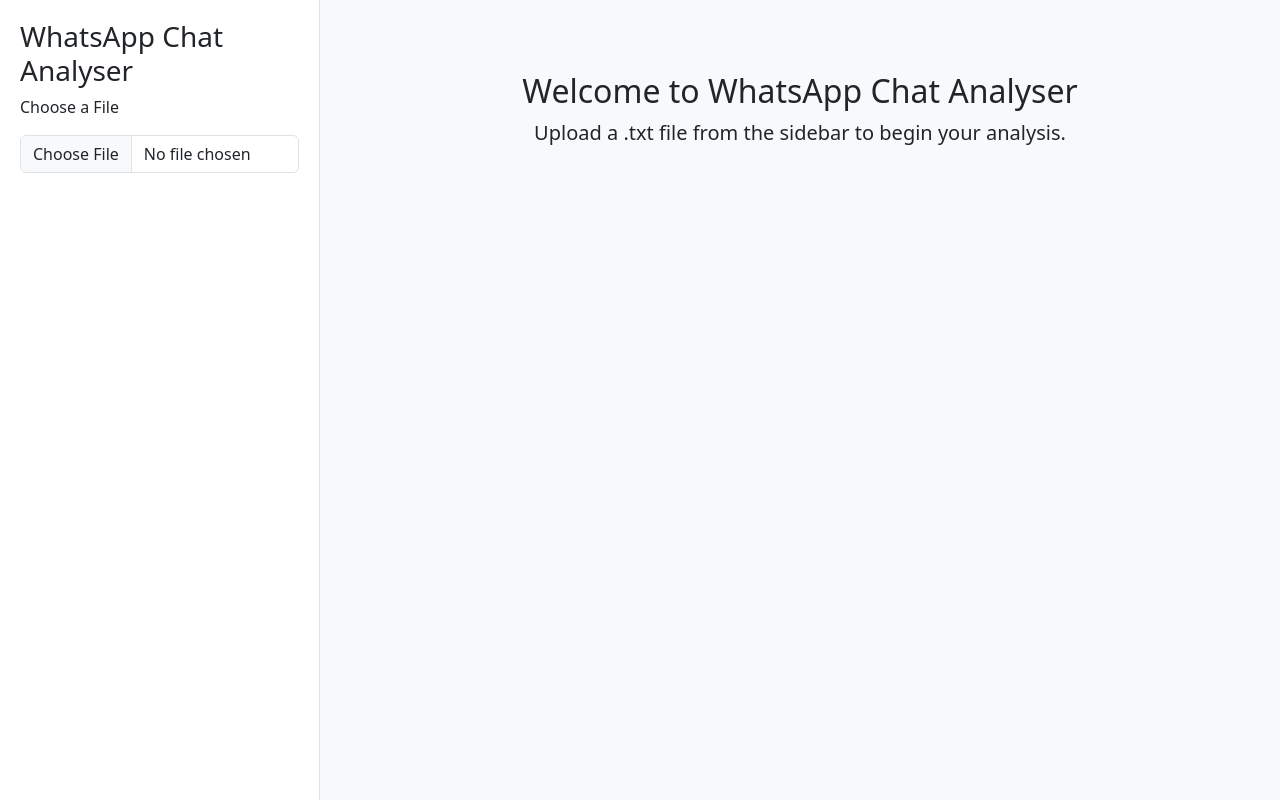
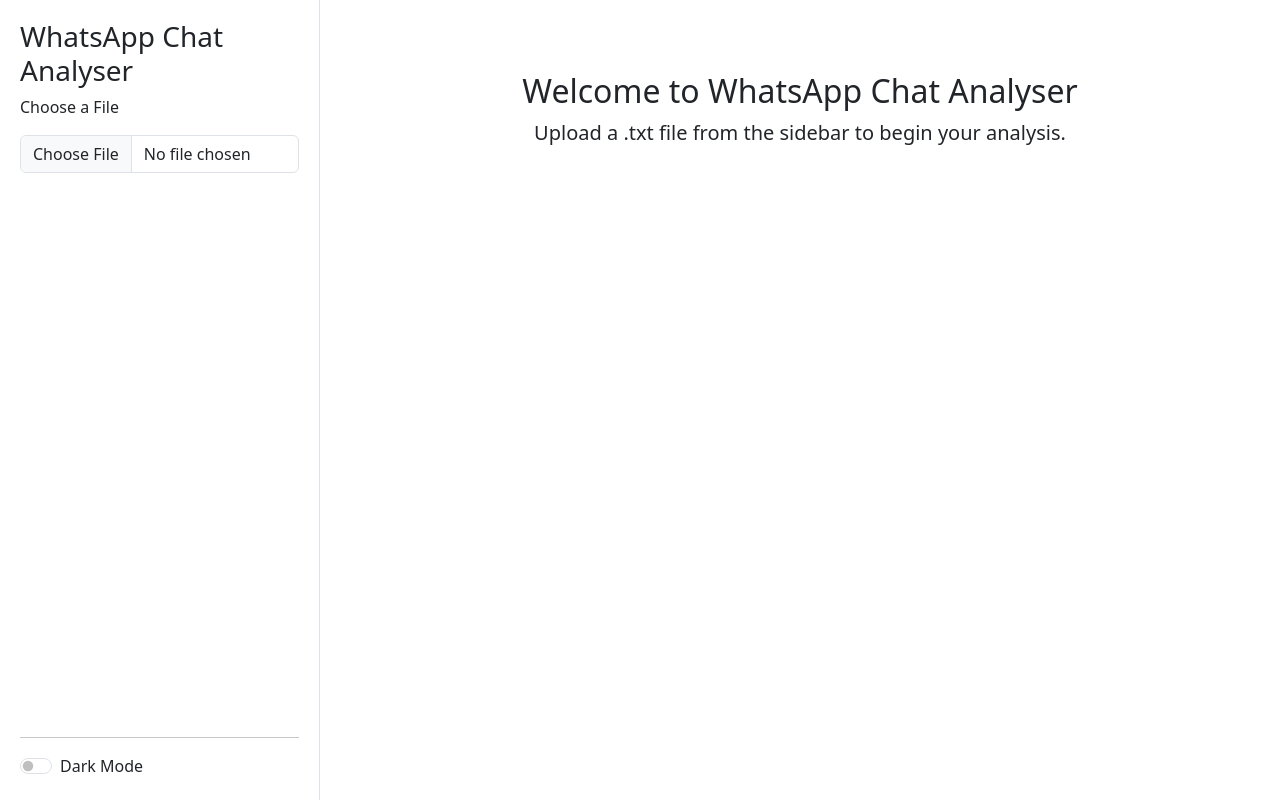
Before and after one commit to VashuTheGreat/WhatsAppChatAnalyser, a FastAPI app: page / in a window 1280 px wide. Run offline with FastAPI, Linux system fonts and the light colour scheme; some libraries are stand-ins or nearby versions.

Commit message:
added dark mode

```diff
--- a/api/templates/index.html
+++ b/api/templates/index.html
@@ -7,19 +7,41 @@
     <link href="https://cdn.jsdelivr.net/npm/bootstrap@5.3.0/dist/css/bootstrap.min.css" rel="stylesheet">
     <link href="https://cdn.jsdelivr.net/npm/tom-select@2.2.2/dist/css/tom-select.bootstrap5.min.css" rel="stylesheet">
     <style>
-        body { background-color: #f8f9fa; }
-        .sidebar { background-color: #ffffff; padding: 20px; border-right: 1px solid #dee2e6; height: 100vh; position: sticky; top: 0; }
-        .stat-card { background: #fff; padding: 20px; border-radius: 10px; box-shadow: 0 2px 4px rgba(0,0,0,0.05); text-align: center; }
-        .plot-container { background: #fff; padding: 20px; border-radius: 10px; box-shadow: 0 2px 4px rgba(0,0,0,0.05); margin-bottom: 20px; }
-        .plot-container img { max-width: 100%; height: auto; }
+        :root {
+            --sidebar-bg: #ffffff;
+            --card-bg: #ffffff;
+            --border-color: #dee2e6;
+        }
+        [data-bs-theme="dark"] {
+            --sidebar-bg: #212529;
+            --card-bg: #2c3034;
+            --border-color: #373b3e;
+        }
+        body { background-color: var(--bs-body-bg); color: var(--bs-body-color); }
+        .sidebar { background-color: var(--sidebar-bg); padding: 20px; border-right: 1px solid var(--border-color); height: 100vh; position: sticky; top: 0; }
+        .stat-card { background: var(--card-bg); padding: 20px; border-radius: 10px; box-shadow: 0 4px 6px rgba(0,0,0,0.1); text-align: center; color: var(--bs-body-color); transition: background-color 0.3s, color 0.3s; }
+        .plot-container { background: var(--card-bg); padding: 20px; border-radius: 10px; box-shadow: 0 4px 6px rgba(0,0,0,0.1); margin-bottom: 20px; color: var(--bs-body-color); transition: background-color 0.3s, color 0.3s; }
+        [data-bs-theme="dark"] .stat-card, [data-bs-theme="dark"] .plot-container {
+            box-shadow: 0 4px 6px rgba(0,0,0,0.3);
+        }
+        .plot-container img { max-width: 100%; height: auto; border-radius: 5px; }
         /* Tom Select adjustments */
-        .ts-control { border-radius: 0.375rem !important; }
+        .ts-control { border-radius: 0.375rem !important; background-color: var(--bs-body-bg) !important; color: var(--bs-body-color) !important; border-color: var(--border-color) !important; }
+        .ts-wrapper.single .ts-control { background-image: none !important; }
+        .ts-dropdown { background-color: var(--bs-body-bg) !important; color: var(--bs-body-color) !important; border-color: var(--border-color) !important; }
+        .ts-dropdown .option { color: var(--bs-body-color) !important; }
+        .ts-dropdown .active { background-color: var(--bs-tertiary-bg) !important; color: var(--bs-body-color) !important; }
+
+        .theme-toggle {
+            padding-top: 20px;
+        }
     </style>
 </head>
-<body>
+<body data-bs-theme="light">
     <div class="container-fluid">
         <div class="row">
-            <div class="col-md-3 sidebar">
+            <div class="col-md-3 sidebar d-flex flex-column">
+                <div class="flex-grow-1">
                     <h3>WhatsApp Chat Analyser</h3>
                     <p>Choose a File</p>
                     {% if filename %}
@@ -42,6 +64,15 @@
                         </div>
                         {% endif %}
                     </form>
+                </div>
+
+                <div class="theme-toggle">
+                    <hr>
+                    <div class="form-check form-switch">
+                        <input class="form-check-input" type="checkbox" id="themeSwitch">
+                        <label class="form-check-label" for="themeSwitch">Dark Mode</label>
+                    </div>
+                </div>
             </div>
 
             <div class="col-md-9 p-4">
@@ -180,6 +211,23 @@
     <script src="https://cdn.jsdelivr.net/npm/tom-select@2.2.2/dist/js/tom-select.complete.min.js"></script>
     <script>
         document.addEventListener("DOMContentLoaded", function() {
+            // Theme Toggle Logic
+            const themeSwitch = document.getElementById('themeSwitch');
+            const body = document.body;
+
+            const savedTheme = localStorage.getItem('theme') || 'light';
+            body.setAttribute('data-bs-theme', savedTheme);
+            if (themeSwitch) {
+                themeSwitch.checked = savedTheme === 'dark';
+
+                themeSwitch.addEventListener('change', function() {
+                    const newTheme = this.checked ? 'dark' : 'light';
+                    body.setAttribute('data-bs-theme', newTheme);
+                    localStorage.setItem('theme', newTheme);
+                });
+            }
+
+            // Tom Select Initialization
             var select = document.getElementById('selected_contact');
             if (select) {
                 new TomSelect(select, {
```
Lines whose indentation alone changed are shown as unchanged.
